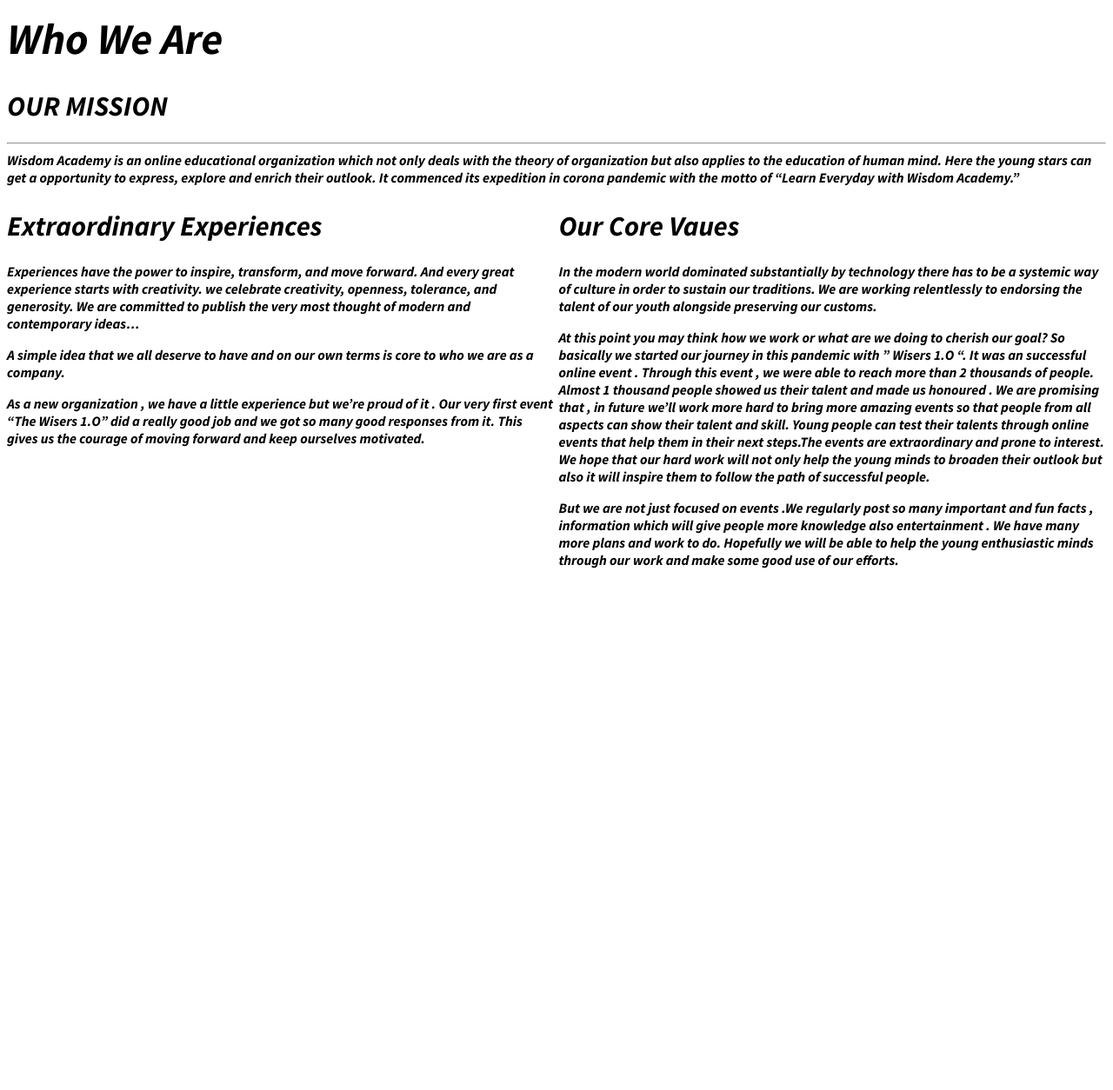
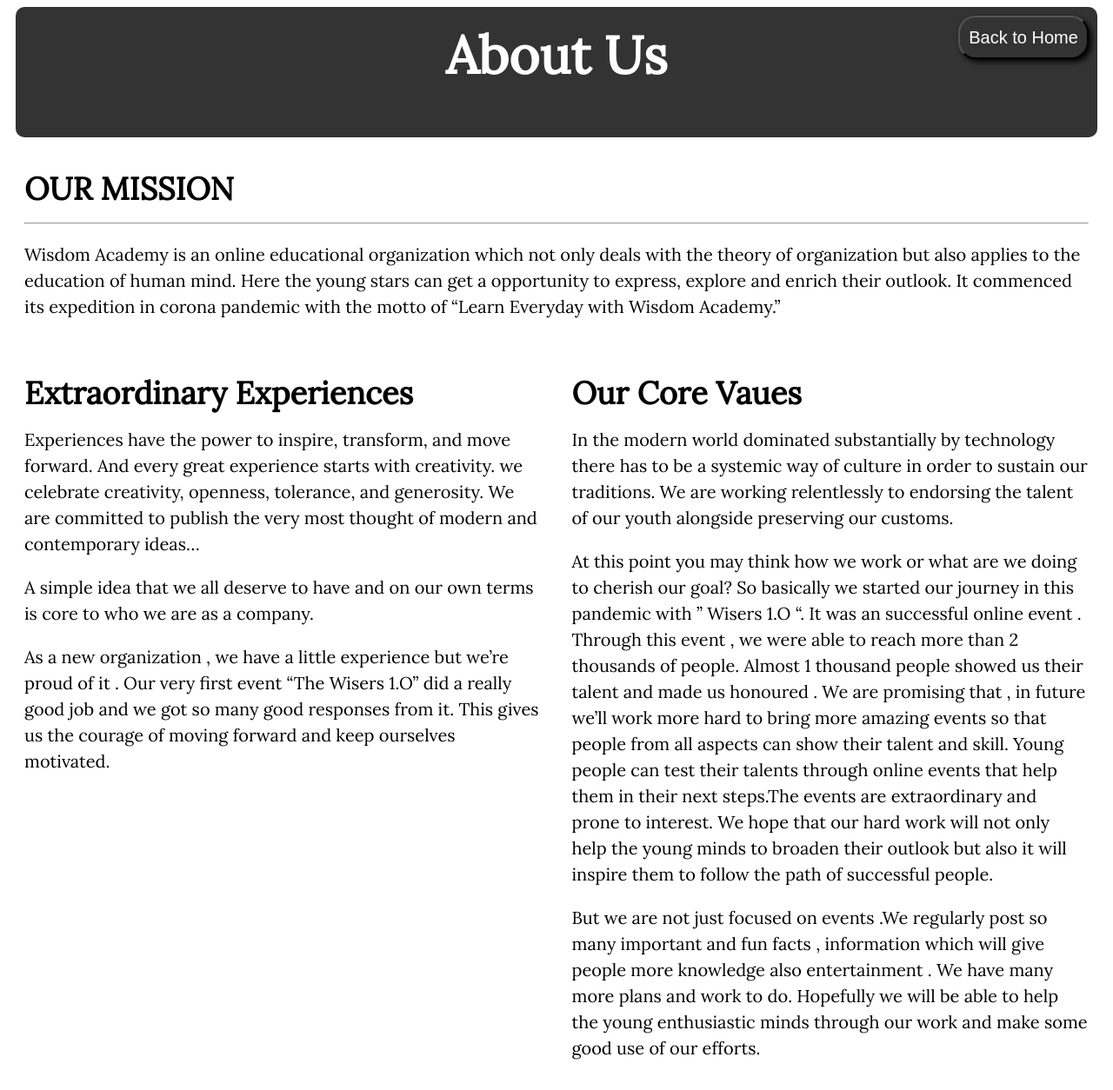
Before and after one commit to MahmudMridul/wisdom-academy-website, a PHP site: page /about.html in a window 1280 px wide. Shown: the whole page at 87% size. Before the commit the page ends 654 px from the top, so only its background shows below. Run offline with PHP 8.4, Linux system fonts and the light colour scheme.

Commit message:
about page completed

```diff
--- a/about.html
+++ b/about.html
@@ -7,30 +7,33 @@
 
     <link rel="stylesheet" href="css/about.css">
 
-    <link rel="preconnect" href="https://fonts.googleapis.com">
-    <link rel="preconnect" href="https://fonts.gstatic.com" crossorigin>
-    <link href="https://fonts.googleapis.com/css2?family=Noto+Sans&family=Source+Sans+Pro:ital,wght@1,700&display=swap"
-    rel="stylesheet">
-
   </head>
-  <body>
+  <body link="white" vlink="white" alink="white">
     <div class="container">
 
-      <div class="something">
+      <div class="page-head">
+        <div class="aboutus">
+          <h1>About Us</h1>
+        </div>
 
-      </div>
+        <div class="btn">
+          <button type="button" name="button">
+            <a href="index.html"> Back to Home </a>
+          </button>
+        </div>
 
-      <div class="whowe">
-        Who We Are
       </div>
 
       <div class="mission">
         <h1>OUR MISSION</h1> <hr>
-        Wisdom Academy is an online educational organization which not only deals
-        with the theory of organization but also applies to the education of human
-        mind. Here the young stars can get a opportunity to express, explore and
-        enrich their outlook. It commenced its expedition in corona pandemic with
-        the motto of “Learn Everyday with Wisdom Academy.”
+        <p>
+          Wisdom Academy is an online educational organization which not only deals
+          with the theory of organization but also applies to the education of human
+          mind. Here the young stars can get a opportunity to express, explore and
+          enrich their outlook. It commenced its expedition in corona pandemic with
+          the motto of “Learn Everyday with Wisdom Academy.”
+        </p>
+
       </div>
 
       <div class="experience">
--- a/css/about.css
+++ b/css/about.css
@@ -1,34 +1,117 @@
+@import url('https://fonts.googleapis.com/css2?family=Lora&display=swap');
 .container
 {
   display: grid;
   grid-template: 1fr / repeat(2, 1fr);
-  grid-gap: 5px;
-  font-family: 'Noto Sans', sans-serif;
-  font-family: 'Source Sans Pro', sans-serif;
+  grid-gap: 15px;
+  font-family: 'Lora', serif;
+  line-height: 30px;
 }
 
-.whowe
+.page-head
 {
+  display: grid;
+  grid-template: 1fr / 12fr 1fr;
   grid-column: 1 / 3;
-  font-size: 50px;
+  height: 150px;
+  background: #333333;
+  margin-left: 10px;
+  margin-right: 10px;
+  border-radius: 10px;
+  color: white;
+  box-shadow: 0px 0px 0px;
+}
+
+.page-head:hover
+{
+  box-shadow: 3px 3px 10px black;
+}
+
+.aboutus
+{
+  text-align: center;
+  font-size: 30px;
+  padding-left: 160px;
+}
+
+a
+{
+  text-decoration: none;
+}
+
+button
+{
+  height: 50px;
+  width: 150px;
+  font-size: 20px;
+  float: right;
+  border-radius: 20px;
+  background: #333333;
+  margin-top: 10px;
+  margin-right: 10px;
+  box-shadow: 3px 3px 6px;
+}
+
+button:hover
+{
+  background: #036bfc;
+  box-shadow: 0px 0px 0px;
+}
+
+p
+{
+  font-size: 20px;
 }
 
 .mission
 {
   grid-column: 1 / 3;
+  font-size: 18px;
+  border-radius: 10px;
+  padding: 5px 10px 5px 10px;
+  margin-left: 10px;
+  margin-right: 10px;
+  box-shadow: 0px 0px 0px;
 }
+
+.mission:hover
+{
+  box-shadow: 3px 3px 10px;
+  font-size: 20px;
+}
+
 
 .experience
 {
+  font-size: 18px;
+  border-radius: 10px;
+  padding: 5px 10px 5px 10px;
+  margin-left: 10px;
+  box-shadow: 0px 0px 0px;
+}
 
+.experience:hover
+{
+  box-shadow: 3px 3px 10px;
+  font-size: 20px;
 }
 
 .value
 {
-
+  font-size: 18px;
+  border-radius: 10px;
+  padding: 5px 10px 5px 10px;
+  margin-right: 10px;
+  box-shadow: 0px 0px 0px;
 }
 
-@media(max-width: 650px)
+.value:hover
+{
+  box-shadow: 3px 3px 10px;
+  font-size: 20px;
+}
+
+@media(max-width: 850px)
 {
   .experience
   {
@@ -40,3 +123,14 @@
     grid-column: 1 / 3;
   }
 }
+
+@media(max-width: 650px)
+{
+  .aboutus
+  {
+    text-align: center;
+    font-size: 20px;
+    padding-left: 0px;
+  }
+
+}
```
